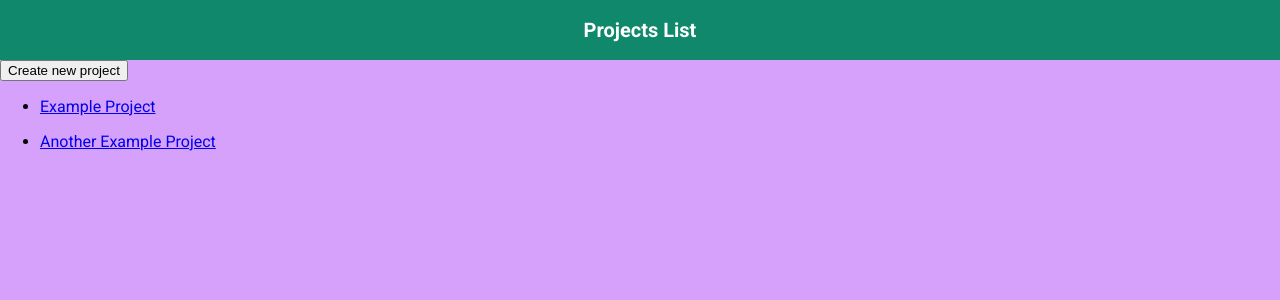
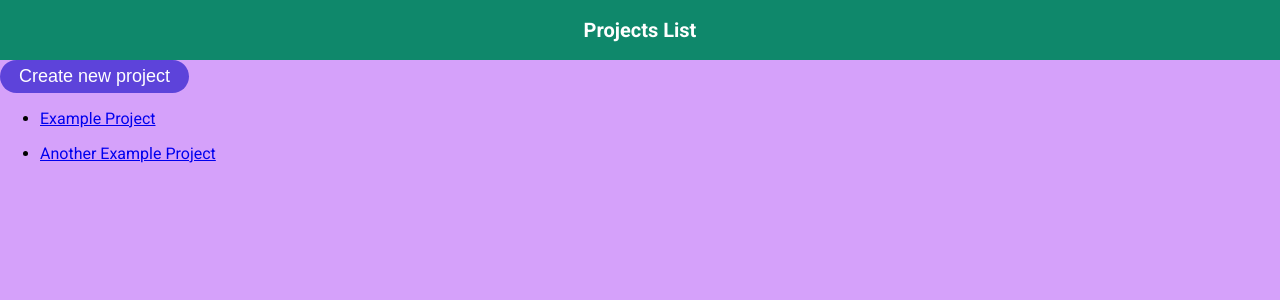
Before and after one commit to Ave-Mari/projects-board, a React (Vite) app: page /projects in a window 1280 px wide. Shown: the top 300 px of the page. Built offline with nearby package versions, Linux system fonts and the light colour scheme; a web font is replaced by a local one.

Commit message:
fix className on button

```diff
--- a/src/pages/ProjectsListPage/ProjectsListPage.jsx
+++ b/src/pages/ProjectsListPage/ProjectsListPage.jsx
@@ -45,7 +45,7 @@ export default function ProjectsListPage() {
 
   return (
     <section>
-      <button className="btn-create-project" onClick={openModal}>Create new project</button>
+      <button className="btn-create" onClick={openModal}>Create new project</button>
 
       {modalVisible && (
         <Modal
```
